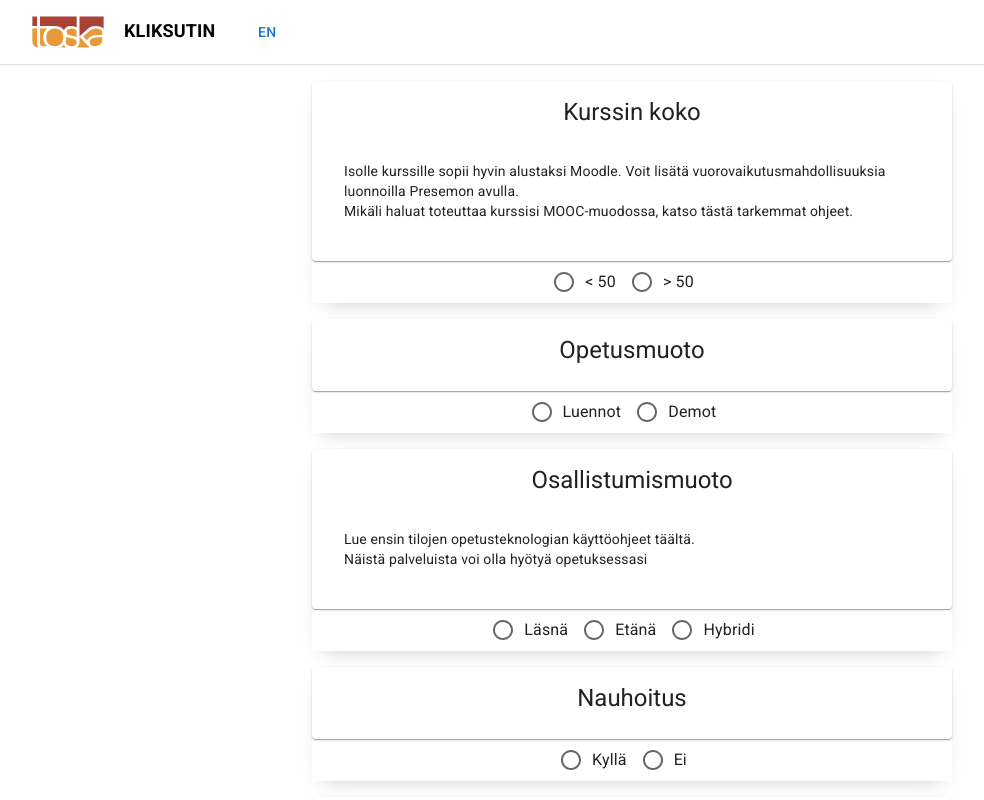
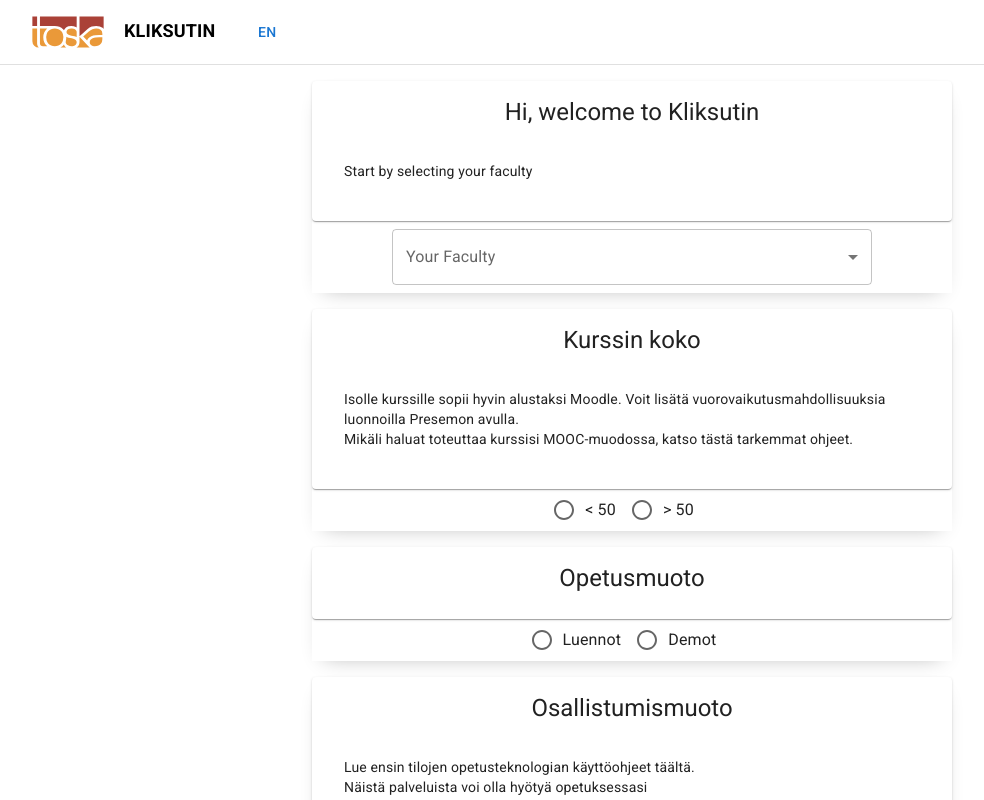
Before and after one commit to UniversityOfHelsinkiCS/kliksutin, a React (Create React App) app: page / in a window 1280 px wide. Shown: the top 800 px of the page, without its empty margins (8-992 px from the left). Built offline with nearby package versions, Linux system fonts and the light colour scheme.

Commit message:
Create component for the faculty selection

```diff
--- a/src/client/components/Form/Form.tsx
+++ b/src/client/components/Form/Form.tsx
@@ -8,6 +8,7 @@ import CourseAttendance from './CourseAttendance'
 import CourseRecord from './CourseRecord'
 import CourseMethods from './CourseMethods'
 import CourseGrading from './CourseGrading'
+import SelectFaculty from './SelectFaculty'
 
 const Form = () => {
   const { handleSubmit, control, watch } = useForm({
@@ -33,6 +34,7 @@ const Form = () => {
   return (
     <Container>
       <form onSubmit={handleSubmit(onSubmit)}>
+        <SelectFaculty control={control} />
         <CourseSize control={control} watch={watch} />
         <CourseType control={control} />
         <CourseAttendance control={control} watch={watch} />
--- /dev/null
+++ b/src/client/components/Form/SelectFaculty.tsx
@@ -0,0 +1,70 @@
+import React, { useState } from 'react'
+import InputLabel from '@mui/material/InputLabel'
+import MenuItem from '@mui/material/MenuItem'
+import FormControl from '@mui/material/FormControl'
+import Select, { SelectChangeEvent } from '@mui/material/Select'
+import { Box, Card, CardContent, Typography } from '@mui/material'
+import { Controller } from 'react-hook-form'
+import { Trans, useTranslation } from 'react-i18next'
+import styles from './styles'
+import { InputProps } from '../../types'
+
+const SelectFaculty: React.FC<InputProps> = ({ control }) => {
+  useTranslation()
+  const [faculty, setFaculty] = useState('')
+
+  const handleChange = (event: SelectChangeEvent) => {
+    setFaculty(event.target.value)
+  }
+
+  const classes = styles.cardStyles
+
+  return (
+    <Box sx={classes.card}>
+      <Card>
+        <CardContent>
+          <Typography variant="h5" sx={classes.heading} component="div">
+            <Trans i18nKey="facultySelect:welcomeMessage" />
+          </Typography>
+          <Box sx={classes.content}>
+            <Typography variant="body2">
+              <Trans i18nKey="facultySelect:introMessage" />
+            </Typography>
+          </Box>
+        </CardContent>
+      </Card>
+
+      <Controller
+        control={control}
+        name="faculty"
+        defaultValue=""
+        render={({ field }) => (
+          <Box display="flex" justifyContent="center">
+            <FormControl sx={{ m: 1, minWidth: 480 }}>
+              <InputLabel>
+                <Trans i18nKey="facultySelect:inputLabel" />
+              </InputLabel>
+              <Select
+                value={faculty}
+                label={<Trans i18nKey="facultySelect:inputLabel" />}
+                onChange={handleChange}
+                {...field}
+              >
+                <MenuItem value="">
+                  <em>None</em>
+                </MenuItem>
+                <MenuItem value="Matemaattis-luonnontieteellinen">
+                  Matlu
+                </MenuItem>
+                <MenuItem value={20}>Twenty</MenuItem>
+                <MenuItem value={30}>Thirty</MenuItem>
+              </Select>
+            </FormControl>
+          </Box>
+        )}
+      />
+    </Box>
+  )
+}
+
+export default SelectFaculty
```
